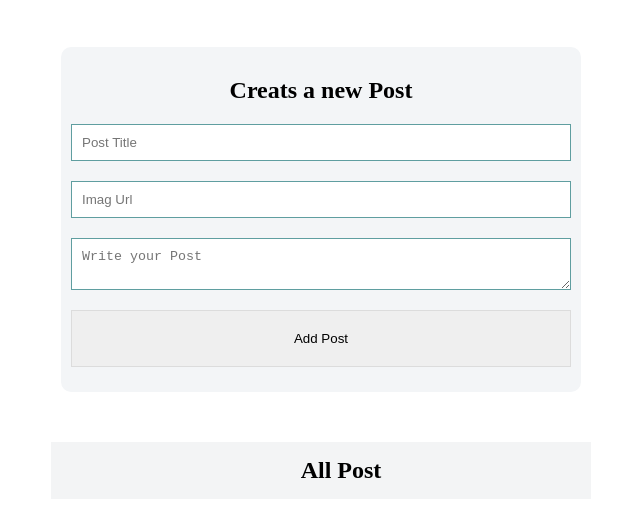
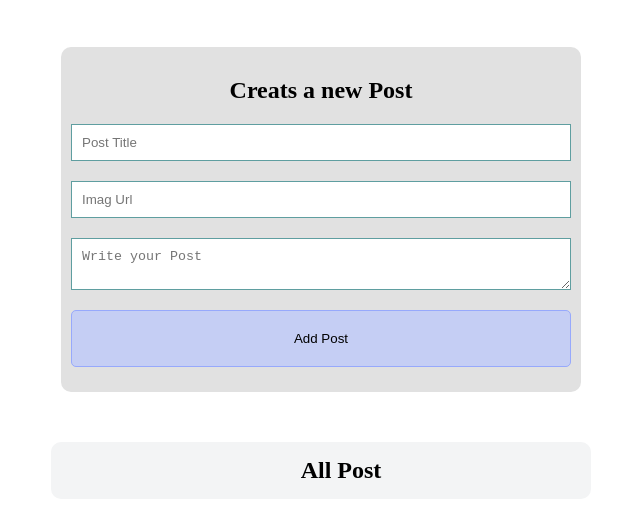
Before and after one commit to TasnimKulle/Post-Blog, a plain HTML site: page index.html in a window 1280 px wide. Shown: the part 61-578 px from the top of the page, without its empty margins (319-959 px from the left). Drawn offline with Linux system fonts and the light colour scheme.

Commit message:
style..... end

```diff
--- a/main.js
+++ b/main.js
@@ -33,7 +33,7 @@ function addPostToDOM(post) {
     li.className = 'postItem';
     li.dataset.id = post.id;
     li.innerHTML = `
-        <span class="tPost">${post.title}</span>
+        <h4 class="tPost">${post.title}</h4>
         <img class="picPost" src="${post.picture}">
         <p class="desc">${post.desc}</p>
         <span class="btn">
--- a/style.css
+++ b/style.css
@@ -6,7 +6,7 @@ h1{
     text-align: center;
 }
 .container{
-    background-color: #f3f5f7;
+    background-color: #e1e1e1;
     max-width: 500px;
     margin: 50px auto;
     padding: 10px;
@@ -35,17 +35,21 @@ h1{
     margin-bottom: 20px;
     padding: 10px;
     border: 1px solid cadetblue;
+
 }
 #blog-form button{
  align-items: center;
  padding: 20px;
- border: 1px solid gainsboro;
+ border: 1px solid #97a9fc;
  cursor: pointer;
+ background-color: #c5cef4;
+ border-radius: 5px;
 }
 .postList{
     background-color: #f3f4f5;
     max-width: 500px;
     margin: 50px auto;
+    border-radius: 10px;
 
 }
 .postList h2{
@@ -64,5 +68,5 @@ h1{
 .edit-btn,.delete-btn{
     padding: 10px;
     width: 100px;
-    /* margin: 50px auto; */
+    margin-bottom: 10px;
 }
```
